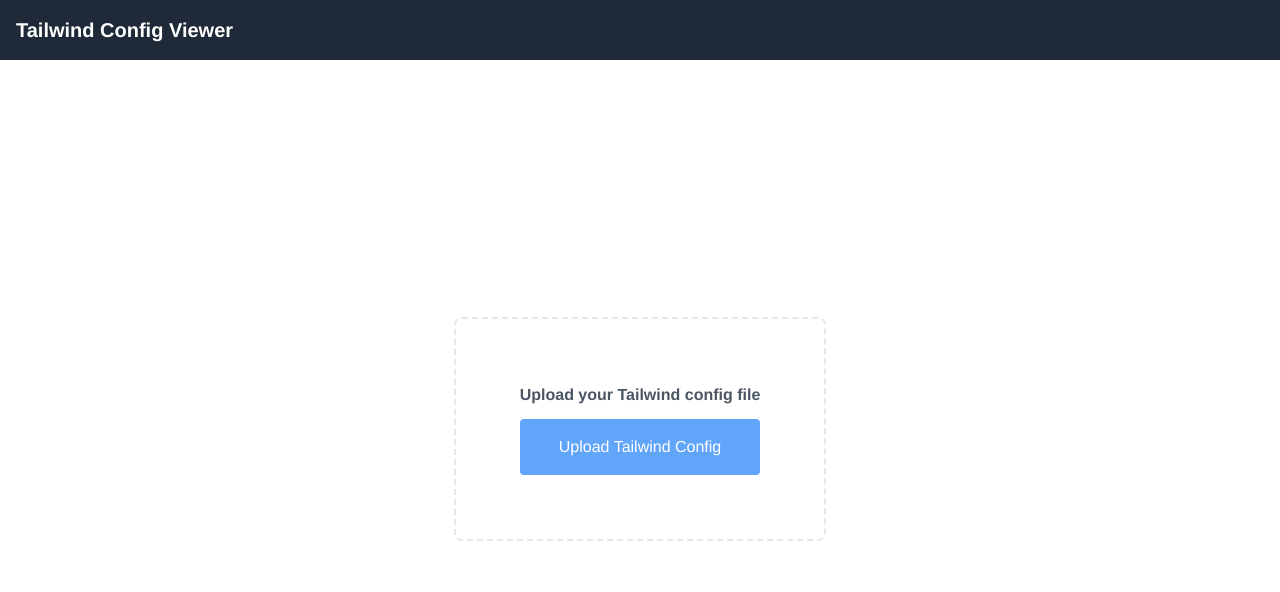
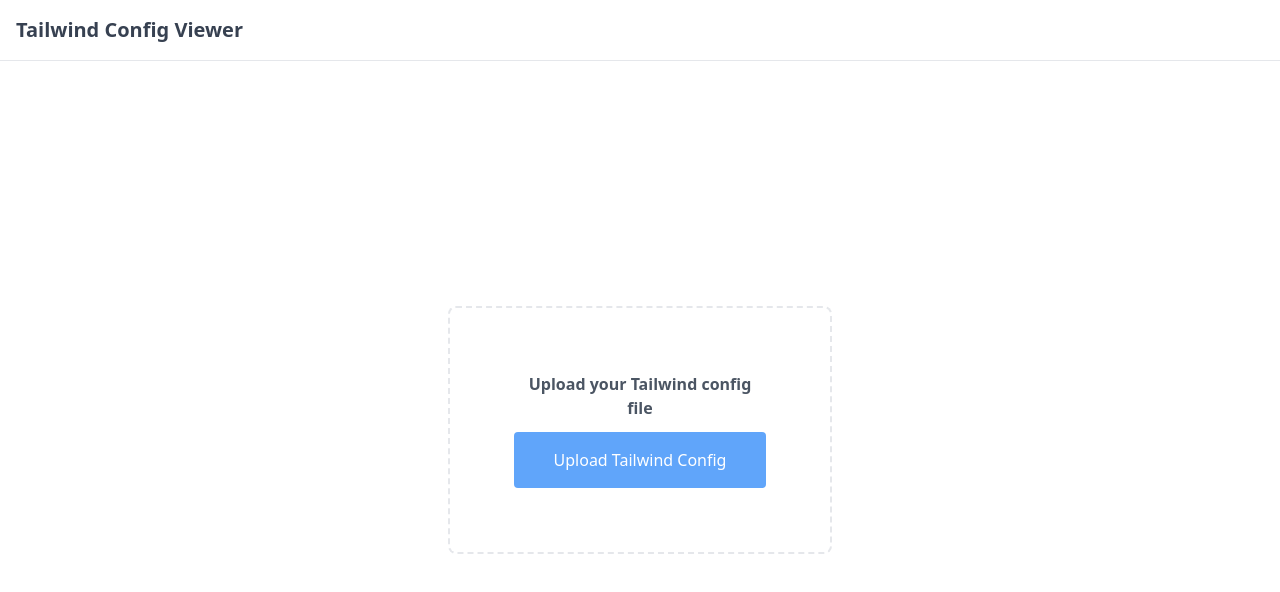
Before and after one commit to dev-arrow/tailwind-config-viewer, a Vue app: page / in a window 1280 px wide. Shown: the top 592 px of the page. Built offline with nearby package versions, Linux system fonts and the light colour scheme.

Commit message:
Remove default vue app font styles

```diff
--- a/src/App.vue
+++ b/src/App.vue
@@ -1,6 +1,6 @@
 <template>
-  <div id="app">
-    <div class="bg-gray-800 p-4 text-white text-xl font-bold">
+  <div id="app" class="font-sans">
+    <div class="bg-white border-b p-4 text-gray-700 text-xl font-bold">
       Tailwind Config Viewer
     </div>
     <router-view/>
@@ -12,21 +12,8 @@
   background-color: #fff !important;
 }
 #app {
-  font-family: 'Avenir', Helvetica, Arial, sans-serif;
   -webkit-font-smoothing: antialiased;
   -moz-osx-font-smoothing: grayscale;
   color: #2c3e50;
 }
-#nav {
-  padding: 30px;
-}
-
-#nav a {
-  font-weight: bold;
-  color: #2c3e50;
-}
-
-#nav a.router-link-exact-active {
-  color: #42b983;
-}
 </style>
```
